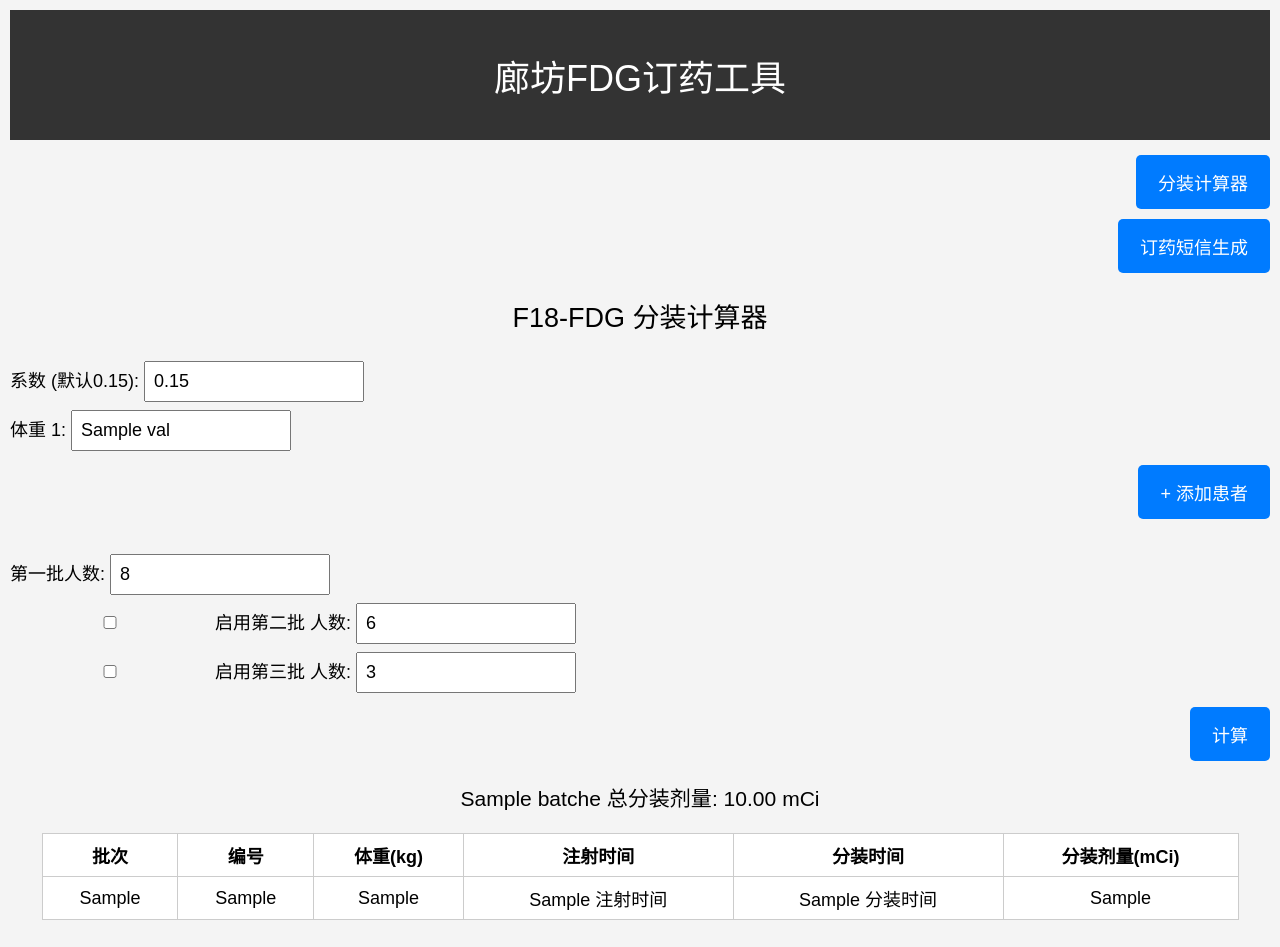
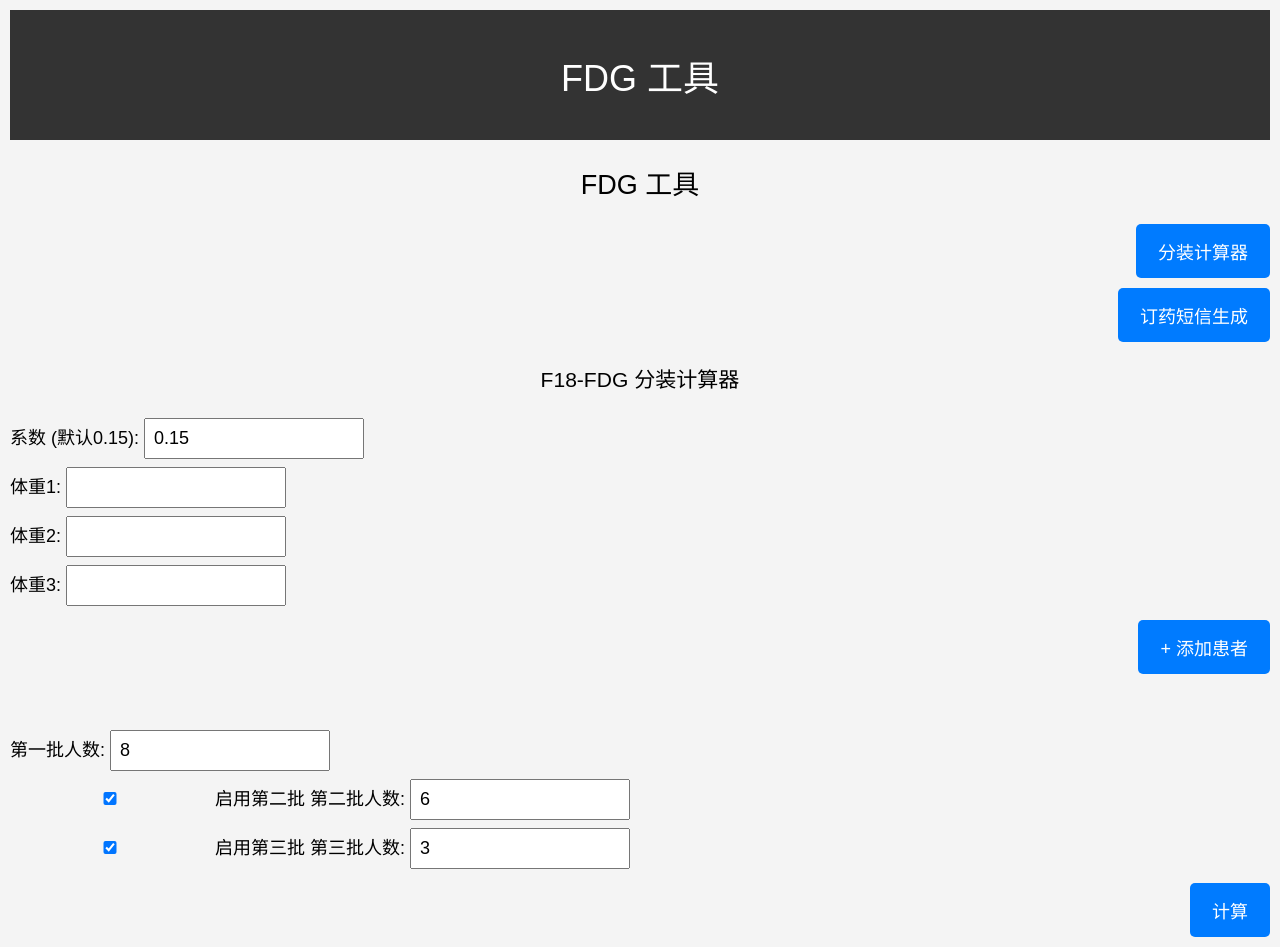
Before and after one commit to fwu0216/fdgweb, a Flask app: template templates/index.html in a window 1280 px wide. Before the commit the page ends 920 px from the top, so only its background shows below. Run offline with Flask 3, Linux system fonts and the light colour scheme; the template is opened without the code that fills it: most values are stand-ins (such as "Sample title", 1, 10 or a date in 2020).

Commit message:
index.html

```diff
--- a/templates/index.html
+++ b/templates/index.html
@@ -1,102 +1,74 @@
-<!DOCTYPE html>
-<html lang="zh">
-<head>
-    <meta charset="UTF-8">
-    <meta name="viewport" content="width=device-width, initial-scale=1.0">
-    <title>廊坊FDG订药工具</title>
-    <link rel="stylesheet" href="{{ url_for('static', filename='style.css') }}">
-    <script>
-        // 保存输入值到 localStorage
-        function saveInputs() {
-            const inputs = document.querySelectorAll("input, textarea");
-            inputs.forEach(input => {
-                if (input.type === "checkbox") {
-                    localStorage.setItem(input.name, input.checked);
-                } else {
-                    localStorage.setItem(input.name, input.value);
-                }
-            });
-        }
+{% extends "layout.html" %}
+{% block content %}
+<h2>FDG 工具</h2>
 
-        // 加载 localStorage 的值
-        function loadInputs() {
-            const inputs = document.querySelectorAll("input, textarea");
-            inputs.forEach(input => {
-                const value = localStorage.getItem(input.name);
-                if (value !== null) {
-                    if (input.type === "checkbox") {
-                        input.checked = (value === "true");
-                    } else {
-                        input.value = value;
-                    }
-                }
-            });
-        }
-
-        // 页面加载时恢复输入值
-        window.onload = loadInputs;
-    </script>
-</head>
-<body>
-<header>
-    <h1>廊坊FDG订药工具</h1>
-</header>
-
-<!-- 顶部标签按钮 -->
-<div style="text-align: center; margin: 15px 0;">
+<div style="margin-bottom: 15px; text-align:center;">
   <button type="button" onclick="showTab('calc')">分装计算器</button>
   <button type="button" onclick="showTab('sms')">订药短信生成</button>
 </div>
 
 <!-- 分装计算器 -->
 <div id="calc-tab">
-    <h2>F18-FDG 分装计算器</h2>
-    <form method="post" oninput="saveInputs()">
-        <label>系数 (默认0.15):</label>
-        <input type="text" name="coeff" value="0.15"><br>
+  <h3>F18-FDG 分装计算器</h3>
+  <form method="POST" id="calc-form">
+    <input type="hidden" name="form_type" value="calc">
 
-        <!-- 动态体重输入 -->
+    <label>系数 (默认0.15):
+      <input type="text" name="coeff" value="{{ request.form.get('coeff', '0.15') }}">
+    </label><br>
+
+    <div id="weights-container">
+      {% set weight_fields = [] %}
+      {% for key, val in request.form.items() if key.startswith('weight') %}
+        {% set _ = weight_fields.append(val) %}
+      {% endfor %}
+      {% if weight_fields %}
         {% for val in weight_fields %}
-            <label>体重 {{ loop.index }}:</label>
-            <input type="text" name="weight{{ loop.index }}" value="{{ val }}"><br>
+          <label>体重{{ loop.index }}:
+            <input type="number" name="weight{{ loop.index }}" step="0.1" value="{{ val }}">
+          </label><br>
         {% endfor %}
-        <button type="button" onclick="addWeightField()">+ 添加患者</button><br>
+      {% else %}
+        <label>体重1: <input type="number" name="weight1" step="0.1"></label><br>
+        <label>体重2: <input type="number" name="weight2" step="0.1"></label><br>
+        <label>体重3: <input type="number" name="weight3" step="0.1"></label><br>
+      {% endif %}
+    </div>
+    <button type="button" onclick="addWeight()">+ 添加患者</button><br><br>
 
-        <label>第一批人数:</label>
-        <input type="text" name="batch1_max" value="8"><br>
+    <label>第一批人数:
+      <input type="number" name="batch1_max" value="{{ request.form.get('batch1_max', 8) }}">
+    </label><br>
 
-        <div class="batch-setting">
-            <input type="checkbox" name="enable_batch2">
-            <label>启用第二批</label>
-            <label>人数:</label>
-            <input type="text" name="batch2_max" value="6">
-        </div>
+    <label>
+      <input type="checkbox" name="enable_batch2"
+        {% if request.form.get('enable_batch2', 'on') == 'on' %}checked{% endif %}> 启用第二批
+    </label>
+    <label>第二批人数:
+      <input type="number" name="batch2_max" value="{{ request.form.get('batch2_max', 6) }}">
+    </label><br>
 
-        <div class="batch-setting">
-            <input type="checkbox" name="enable_batch3">
-            <label>启用第三批</label>
-            <label>人数:</label>
-            <input type="text" name="batch3_max" value="3">
-        </div>
+    <label>
+      <input type="checkbox" name="enable_batch3"
+        {% if request.form.get('enable_batch3', 'on') == 'on' %}checked{% endif %}> 启用第三批
+    </label>
+    <label>第三批人数:
+      <input type="number" name="batch3_max" value="{{ request.form.get('batch3_max', 3) }}">
+    </label><br>
 
     <button type="submit">计算</button>
   </form>
 
-    {% if error_msg %}
-        <p style="color: red;">{{ error_msg }}</p>
+  {% if error_msg and request.form.get('form_type') == 'calc' %}
+    <p style="color: red; font-size:18px;">{{ error_msg }}</p>
   {% endif %}
 
+  {% if results %}
+    <h4>结果</h4>
     {% for batch_name, batch_data in batches %}
-        <h3>{{ batch_name }} 总分装剂量: {{ "%.2f"|format(batch_data|sum(attribute="分装剂量(mCi)")) }} mCi</h3>
+      <h4>{{ batch_name }} 总分装剂量: {{ batch_data|sum(attribute='分装剂量(mCi)')|round(2) }} mCi</h4>
       <table>
-            <tr>
-                <th>批次</th>
-                <th>编号</th>
-                <th>体重(kg)</th>
-                <th>注射时间</th>
-                <th>分装时间</th>
-                <th>分装剂量(mCi)</th>
-            </tr>
+        <tr><th>批次</th><th>编号</th><th>体重</th><th>注射时间</th><th>分装时间</th><th>分装剂量</th></tr>
         {% for row in batch_data %}
           <tr>
             <td>{{ row["批次"] }}</td>
@@ -109,73 +81,110 @@
         {% endfor %}
       </table>
     {% endfor %}
+  {% endif %}
 </div>
 
-<!-- 订药短信生成器 -->
+<!-- 订药短信生成 -->
 <div id="sms-tab" style="display:none;">
-    <h2>廊坊订药短信生成</h2>
-    <form id="sms-form" oninput="saveInputs()">
+  <h3>廊坊订药短信生成</h3>
+  <form method="POST" id="sms-form">
+    <input type="hidden" name="form_type" value="sms">
     {% for i in range(1, 4) %}
       <fieldset>
         <legend>第{{ i }}批</legend>
-            <div class="batch-setting">
-                <input type="checkbox" id="enable{{ i }}">
-                <label for="enable{{ i }}">启用</label>
-            </div>
-            <label>FDG 剂量 (mCi):</label>
-            <input type="text" id="dose{{ i }}" value=""><br>
-            <label>刻度到时间:</label>
-            <input type="text" id="scale{{ i }}" value=""><br>
-            <label>送达时间:</label>
-            <input type="text" id="deliver{{ i }}" value=""><br>
+        <label>
+          <input type="checkbox" name="enable_batch{{ i }}"
+            {% if default_batches[i-1]["enabled"] %}checked{% endif %}> 启用
+        </label><br>
+        <label>FDG 剂量 (mCi):
+          <input type="number" name="dose{{ i }}" value="{{ default_batches[i-1]['dose'] }}">
+        </label><br>
+        <label>刻度到时间:
+          <input type="text" name="scale{{ i }}" value="{{ default_batches[i-1]['scale_time'] }}">
+        </label><br>
+        <label>送达时间:
+          <input type="text" name="arrive{{ i }}" value="{{ default_batches[i-1]['arrive_time'] }}">
+        </label><br>
       </fieldset>
     {% endfor %}
-        <button type="button" onclick="generateSMS()">生成短信</button>
+    <button type="submit">生成短信</button>
   </form>
-    <div id="sms-result" style="margin-top:10px;">
-        <h3>短信内容</h3>
-        <pre id="sms-text"></pre>
-        <button type="button" onclick="copySMS()">复制短信</button>
-    </div>
+
+  {% if sms_text %}
+    <h4>短信内容</h4>
+    <pre id="sms-result" style="font-size:18px;">{{ sms_text }}</pre>
+    <button type="button" onclick="copySms()">复制短信</button>
+  {% endif %}
 </div>
 
 <script>
+// Tab 切换与保存
 function showTab(tab) {
-        document.getElementById("calc-tab").style.display = (tab === 'calc') ? "block" : "none";
-        document.getElementById("sms-tab").style.display = (tab === 'sms') ? "block" : "none";
+    document.getElementById('calc-tab').style.display = (tab === 'calc') ? 'block' : 'none';
+    document.getElementById('sms-tab').style.display = (tab === 'sms') ? 'block' : 'none';
+    localStorage.setItem('activeTab', tab);
 }
+window.addEventListener('load', () => {
+    const tab = localStorage.getItem('activeTab') || 'calc';
+    showTab(tab);
+});
 
-    function addWeightField() {
-        const form = document.querySelector("form");
-        const count = document.querySelectorAll("input[name^='weight']").length + 1;
-        const label = document.createElement("label");
-        label.textContent = `体重 ${count}:`;
-        const input = document.createElement("input");
-        input.type = "text";
-        input.name = `weight${count}`;
-        form.insertBefore(label, form.querySelector("button[type='button']"));
-        form.insertBefore(input, form.querySelector("button[type='button']"));
-        form.insertBefore(document.createElement("br"), form.querySelector("button[type='button']"));
+// 动态添加患者输入 + 数量保存
+let weightCount = {{ weight_fields|length if weight_fields else 3 }};
+function addWeight() {
+    weightCount += 1;
+    const container = document.getElementById("weights-container");
+    const newField = document.createElement("div");
+    newField.innerHTML = `<label>体重${weightCount}:
+        <input type="number" name="weight${weightCount}" step="0.1">
+      </label><br>`;
+    container.appendChild(newField);
+    localStorage.setItem('weightCount', weightCount);
 }
-
-    function generateSMS() {
-        let sms = "FDG\n";
-        for (let i = 1; i <= 3; i++) {
-            const enabled = document.getElementById(`enable${i}`).checked;
-            const dose = document.getElementById(`dose${i}`).value;
-            const scale = document.getElementById(`scale${i}`).value;
-            const deliver = document.getElementById(`deliver${i}`).value;
-            if (enabled) {
-                sms += `第${i}批需要FDG ${dose}mCi，刻度到${scale}\n${deliver}左右送达\n`;
+window.addEventListener('load', () => {
+    const savedCount = localStorage.getItem('weightCount');
+    if (savedCount && savedCount > weightCount) {
+        for (let i = weightCount + 1; i <= savedCount; i++) {
+            addWeight();
         }
     }
-        document.getElementById("sms-text").innerText = sms.trim();
+});
+
+// 表单保存和恢复（防止切换时丢失）
+function saveFormData(formId, storageKey) {
+    const form = document.getElementById(formId);
+    localStorage.setItem(storageKey, new URLSearchParams(new FormData(form)).toString());
 }
+function loadFormData(formId, storageKey) {
+    const saved = localStorage.getItem(storageKey);
+    if (saved) {
+        const form = document.getElementById(formId);
+        const params = new URLSearchParams(saved);
+        for (const [key, value] of params.entries()) {
+            const el = form.elements[key];
+            if (el) {
+                if (el.type === 'checkbox') {
+                    el.checked = true;
+                } else {
+                    el.value = value;
+                }
+            }
+        }
+    }
+}
+document.getElementById('calc-form').addEventListener('input', () => saveFormData('calc-form', 'calcForm'));
+document.getElementById('sms-form').addEventListener('input', () => saveFormData('sms-form', 'smsForm'));
+window.addEventListener('load', () => {
+    loadFormData('calc-form', 'calcForm');
+    loadFormData('sms-form', 'smsForm');
+});
 
-    function copySMS() {
-        const text = document.getElementById("sms-text").innerText;
-        navigator.clipboard.writeText(text).then(() => alert("短信已复制"));
+// 复制短信
+function copySms() {
+    const text = document.getElementById("sms-result").innerText;
+    navigator.clipboard.writeText(text).then(() => {
+        alert("短信内容已复制！");
+    });
 }
 </script>
-</body>
-</html>
+{% endblock %}
```
Lines whose indentation alone changed are shown as unchanged.
